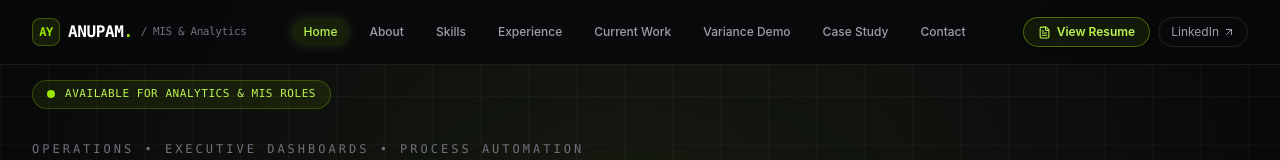
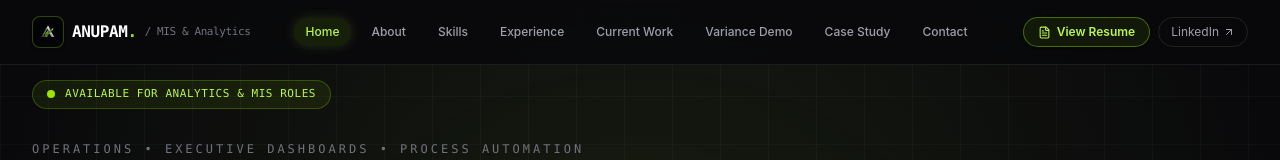
Before and after one commit to Anupam2048/anupam-portfolio.github.io, a React (Vite) app: page / in a window 1280 px wide. Shown: the top 160 px of the page. Built offline with nearby package versions, Linux system fonts and the light colour scheme.

Commit message:
Add custom brand logo as navbar mark and favicon

```diff
--- a/index.html
+++ b/index.html
@@ -3,6 +3,7 @@
 <head>
   <meta charset="UTF-8" />
   <meta name="viewport" content="width=device-width, initial-scale=1.0" />
+  <link rel="icon" type="image/png" href="./logo.png" />
   <meta name="description" content="Anupam Yadav — Data Analyst and MIS Executive building operational dashboards, reporting systems, and automation workflows." />
   <meta name="theme-color" content="#09090b" />
   <meta property="og:type" content="website" />
--- a/src/components/Footer.tsx
+++ b/src/components/Footer.tsx
@@ -12,10 +12,12 @@ export const Footer: React.FC<FooterProps> = ({ onNavigate }) => {
         <div className="flex flex-col justify-between gap-8 md:flex-row md:items-center">
           {/* Brand & Mission */}
           <div>
-            <div className="flex items-center gap-2 font-mono text-sm font-bold text-white">
-              <span className="flex h-6 w-6 items-center justify-center rounded bg-lime-400/10 text-lime-400 text-xs border border-lime-400/30">
-                AY
-              </span>
+            <div className="flex items-center gap-2.5 font-mono text-sm font-bold text-white">
+              <img
+                src={`${import.meta.env.BASE_URL}logo.png`}
+                alt="Anupam Yadav"
+                className="h-7 w-7 rounded-lg object-contain border border-lime-400/30 bg-black/60 p-0.5"
+              />
               <span>
                 ANUPAM YADAV<span className="text-lime-400">.</span>
               </span>
--- a/src/components/Header.tsx
+++ b/src/components/Header.tsx
@@ -64,9 +64,11 @@ export const Header: React.FC<HeaderProps> = ({
           className="group flex items-center gap-2 font-mono text-base font-bold tracking-tight text-white transition-opacity hover:opacity-90"
           aria-label="Anupam Yadav Portfolio Home"
         >
-          <span className="flex h-7 w-7 items-center justify-center rounded-lg bg-lime-400/10 border border-lime-400/30 text-lime-400 text-xs">
-            AY
-          </span>
+          <img
+            src={`${import.meta.env.BASE_URL}logo.png`}
+            alt="Anupam Yadav"
+            className="h-8 w-8 rounded-lg object-contain border border-lime-400/30 bg-black/60 p-0.5 shadow-sm transition-transform duration-300 group-hover:scale-105"
+          />
           <span>
             ANUPAM<span className="text-lime-400">.</span>
           </span>
```
Also changed, not shown: public/logo.png (added).
